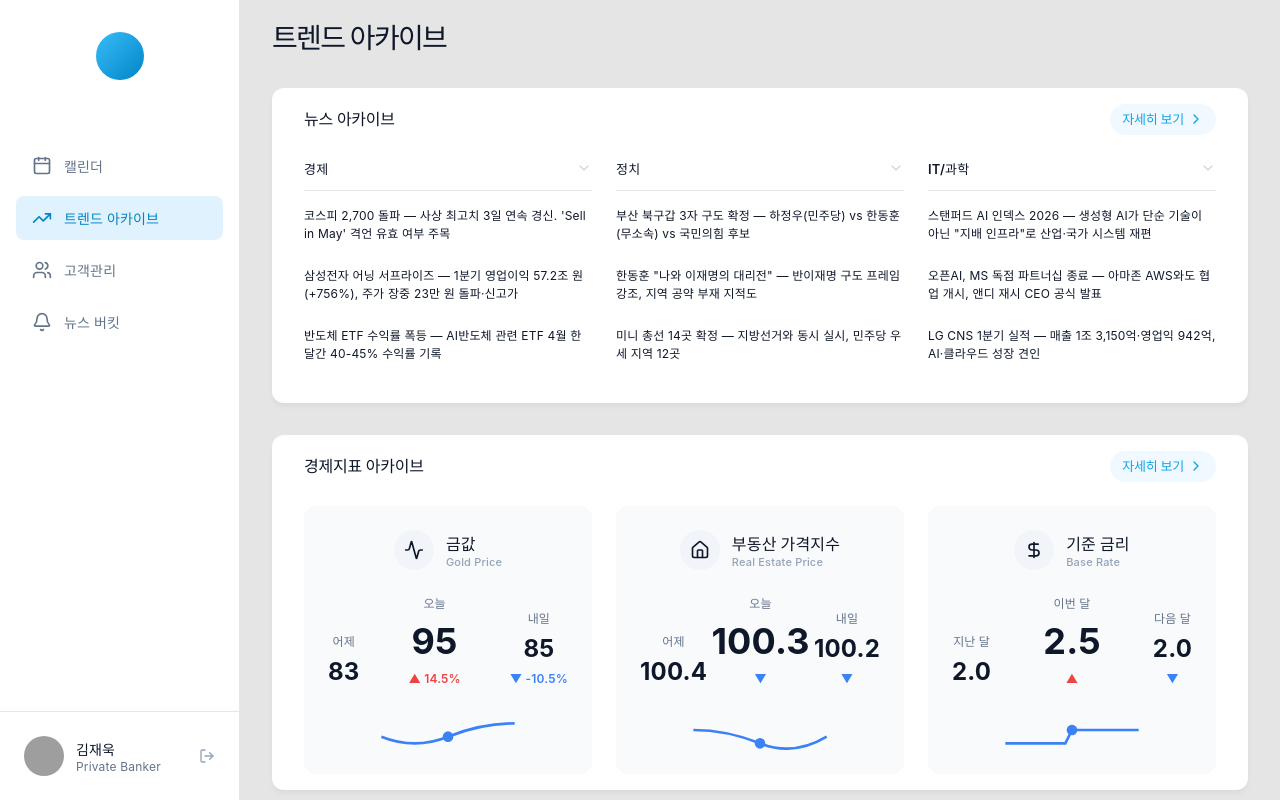
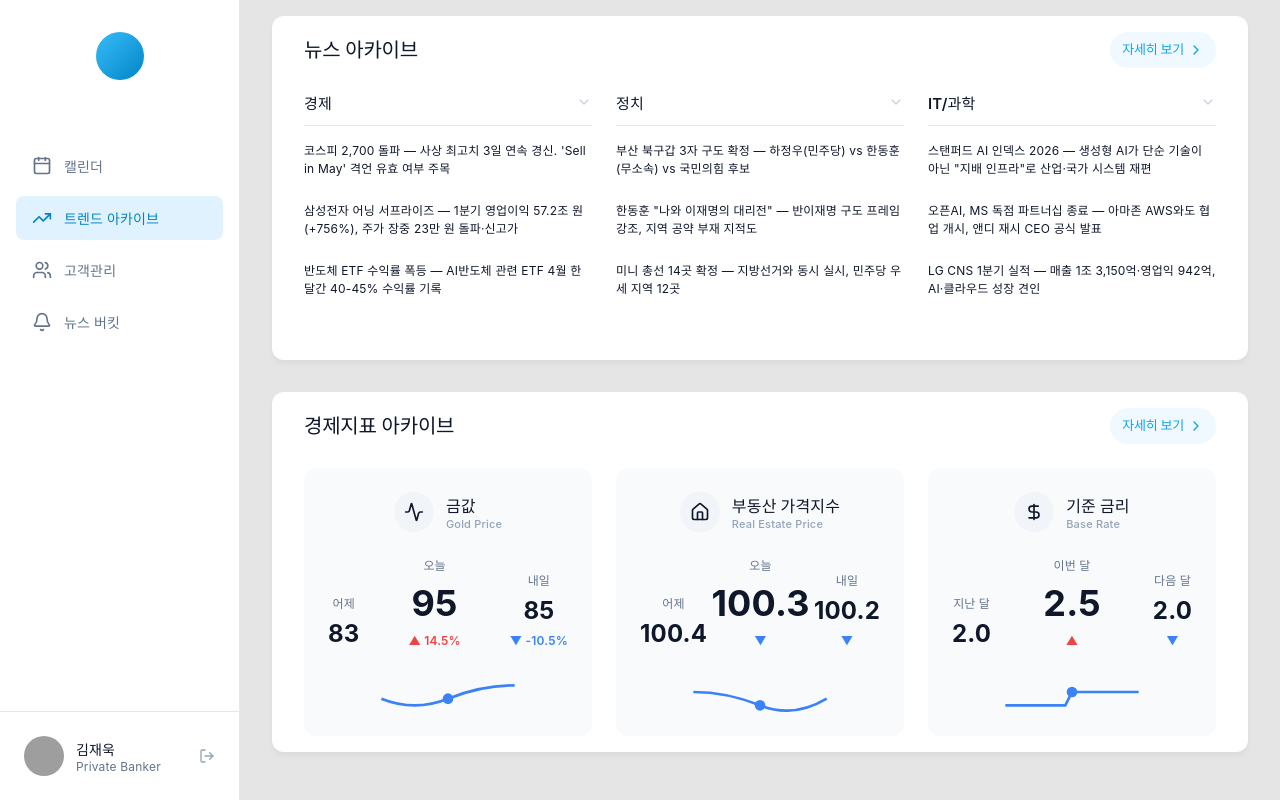
Before and after one commit to PoomSaengPoomSa/POOM-FRONT, a React app: page /trend-archive in a window 1280 px wide. Built offline with nearby package versions, Linux system fonts and the light colour scheme; grey boxes are pictures that could not be loaded; the HTML template or start-up script is replaced by a standard one.

Commit message:
트렌드 아카이브 UI 개선

```diff
--- a/src/pages/trend/EconomicIndicatorArchive.jsx
+++ b/src/pages/trend/EconomicIndicatorArchive.jsx
@@ -85,7 +85,7 @@ export default function EconomicIndicatorArchive() {
             <span className="trend-profile-name">김재욱</span>
             <span className="trend-profile-role">Private Banker</span>
           </div>
-          <LogOut onClick={() => window.location.href='/login-pb'} size={16} color="#94a3b8" style={{ marginLeft: 'auto', cursor: 'pointer' }} />
+          <LogOut onClick={() => window.location.href = '/login-pb'} size={16} color="#94a3b8" style={{ marginLeft: 'auto', cursor: 'pointer' }} />
         </div>
       </div>
 
@@ -115,11 +115,11 @@ export default function EconomicIndicatorArchive() {
 
           <div className="eco-grid">
             {/* Chart 1 */}
-          <div className="eco-box" style={{ gridRow: 'span 2' }}>
+            <div className="eco-box">
               <div className="eco-box-title">{selectedTab} 추이·예측</div>
-            <div style={{ flex: 1, position: 'relative' }}>
-              <div style={{ position: 'absolute', top: 0, right: 0, fontSize: 10, color: '#94a3b8' }}>ECOS - FRED</div>
-              <svg viewBox="0 0 400 300" style={{ width: '100%', height: '100%', overflow: 'visible' }}>
+              <div style={{ height: 160, position: 'relative', marginTop: 16 }}>
+                <div style={{ position: 'absolute', top: -16, right: 0, fontSize: 10, color: '#94a3b8' }}>ECOS - FRED</div>
+                <svg viewBox="0 40 400 180" style={{ width: '100%', height: '100%', overflow: 'visible' }}>
                   <path d="M 0 200 C 50 150, 100 200, 150 100 S 250 150, 250 150" fill="none" stroke="#0f172a" strokeWidth="2" />
                   <path d="M 250 150 C 300 150, 350 100, 400 50" fill="none" stroke="#64748b" strokeWidth="2" strokeDasharray="4 4" />
                   <circle cx="250" cy="150" r="4" fill="#0f172a" />
@@ -187,7 +187,7 @@ export default function EconomicIndicatorArchive() {
             </div>
 
             {/* LLM Report */}
-          <div className="eco-box" style={{ background: 'white' }}>
+            <div className="eco-box">
               <div className="eco-box-title">LLM 보고서</div>
               <div style={{ fontSize: 13, color: '#64748b', lineHeight: 1.8, marginBottom: 24 }}>
                 {isLoading || !currentData ? "분석 보고서를 불러오는 중입니다..." : currentData.report} . . .
--- a/src/pages/trend/EconomicIndicatorLlmReport.jsx
+++ b/src/pages/trend/EconomicIndicatorLlmReport.jsx
@@ -58,11 +58,11 @@ export default function EconomicIndicatorLlmReport() {
 
         <div className="eco-grid">
           {/* Chart 1 */}
-          <div className="eco-box" style={{ gridRow: 'span 2' }}>
+          <div className="eco-box">
             <div className="eco-box-title">금값 추이·예측</div>
-            <div style={{ flex: 1, position: 'relative' }}>
-              <div style={{ position: 'absolute', top: 0, right: 0, fontSize: 10, color: '#94a3b8' }}>ECOS - FRED</div>
-              <svg viewBox="0 0 400 300" style={{ width: '100%', height: '100%', overflow: 'visible' }}>
+            <div style={{ height: 160, position: 'relative', marginTop: 16 }}>
+              <div style={{ position: 'absolute', top: -16, right: 0, fontSize: 10, color: '#94a3b8' }}>ECOS - FRED</div>
+              <svg viewBox="0 40 400 180" style={{ width: '100%', height: '100%', overflow: 'visible' }}>
                 <path d="M 0 200 C 50 150, 100 200, 150 100 S 250 150, 250 150" fill="none" stroke="#0f172a" strokeWidth="2" />
                 <path d="M 250 150 C 300 150, 350 100, 400 50" fill="none" stroke="#64748b" strokeWidth="2" strokeDasharray="4 4" />
                 <circle cx="250" cy="150" r="4" fill="#0f172a" />
@@ -115,7 +115,7 @@ export default function EconomicIndicatorLlmReport() {
           </div>
 
           {/* LLM Report Placeholder */}
-          <div className="eco-box" style={{ background: 'white' }}>
+          <div className="eco-box">
             <div className="eco-box-title">LLM 보고서</div>
             <div style={{ fontSize: 13, color: '#64748b', lineHeight: 1.8, marginBottom: 24 }}>
               향후 12개월간 금값은 3,890달러 수준으로 완만한 상승이 예상됩니다...
--- a/src/pages/trend/NewsArchive.jsx
+++ b/src/pages/trend/NewsArchive.jsx
@@ -138,9 +138,8 @@ export default function NewsArchive() {
 
       {/* Main Content */}
       <div className="trend-main">
-        <h1 style={{ fontSize: 28, fontWeight: 800, color: '#0f172a', marginBottom: 32, marginTop: 0 }}>뉴스 아카이브</h1>
-
         <div className="trend-section-box" style={{ flex: 1, display: 'flex', flexDirection: 'column' }}>
+          <h1 style={{ fontSize: 28, fontWeight: 800, color: '#0f172a', marginBottom: 24, marginTop: 0 }}>뉴스 아카이브</h1>
 
           <div style={{ display: 'flex', justifyContent: 'space-between', marginBottom: 24 }}>
             <div className="trend-tabs" style={{ marginBottom: 0 }}>
--- a/src/pages/trend/Trend.css
+++ b/src/pages/trend/Trend.css
@@ -12,7 +12,8 @@
 
 .trend-container {
   display: flex;
-  min-height: 100vh;
+  height: 100vh;
+  overflow: hidden;
   background-color: var(--trend-bg);
   font-family: 'Inter', sans-serif;
 }
@@ -39,6 +40,8 @@
   position: relative;
   display: flex;
   flex-direction: column;
+  min-height: 0;
+  overflow-y: auto;
 }
 
 .trend-page-title {
@@ -63,7 +66,7 @@
 }
 
 .trend-section-title {
-  font-size: 16px;
+  font-size: 20px;
   font-weight: 700;
   color: var(--trend-text-main);
   margin: 0 0 24px 0;
@@ -87,7 +90,7 @@
 }
 
 .trend-news-col-title {
-  font-size: 13px;
+  font-size: 15px;
   font-weight: 600;
   color: var(--trend-text-main);
   padding-bottom: 12px;
@@ -217,7 +220,7 @@
 
 .eco-grid {
   display: grid;
-  grid-template-columns: 1.5fr 1fr;
+  grid-template-columns: 1fr 1fr;
   gap: 24px;
 }
 
--- a/src/pages/trend/TrendArchive.jsx
+++ b/src/pages/trend/TrendArchive.jsx
@@ -87,8 +87,6 @@ export default function TrendArchive() {
 
       {/* Main Content */}
       <div className="trend-main">
-        <h1 style={{ fontSize: 28, fontWeight: 800, color: '#0f172a', marginBottom: 32, marginTop: 0 }}>트렌드 아카이브</h1>
-
         {/* News Archive Section */}
         <div className="trend-section-box">
           <Link to="/news-archive" style={{ textDecoration: 'none' }}>
```
Lines whose indentation alone changed are shown as unchanged.
